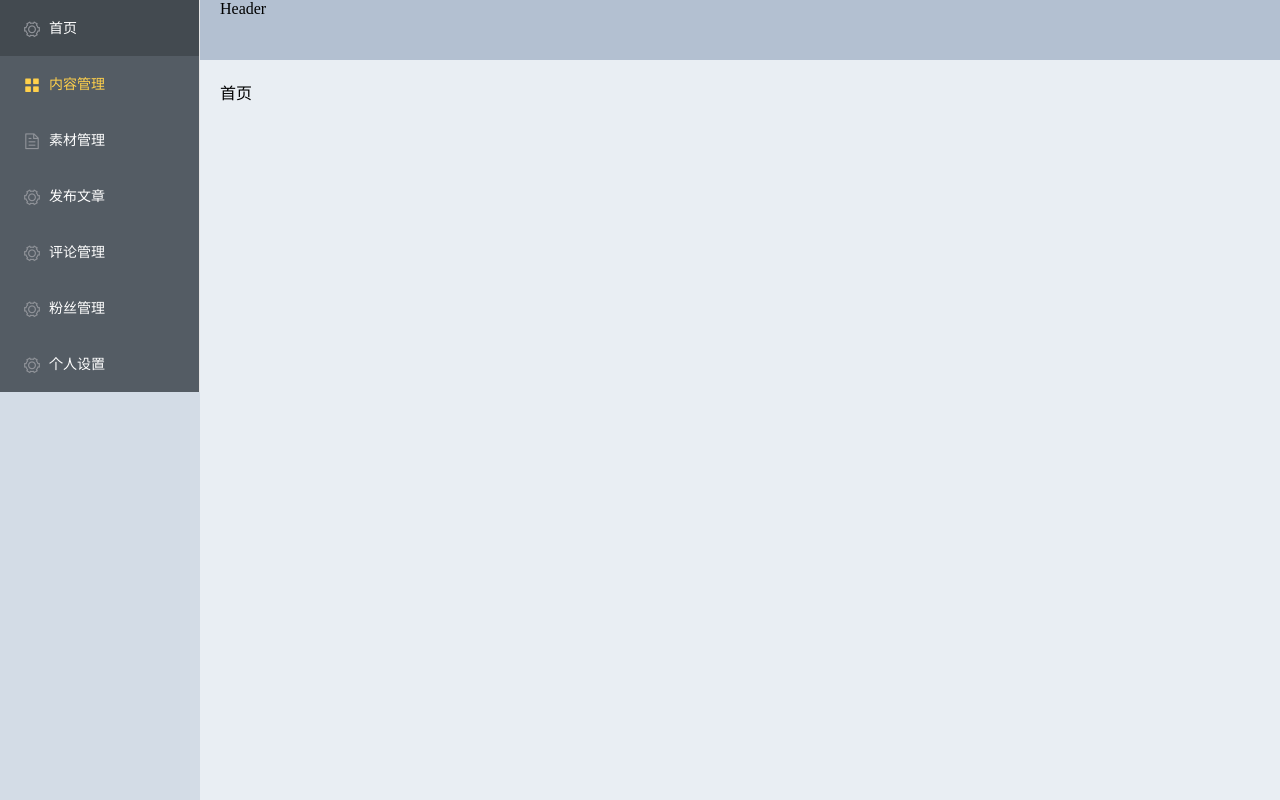
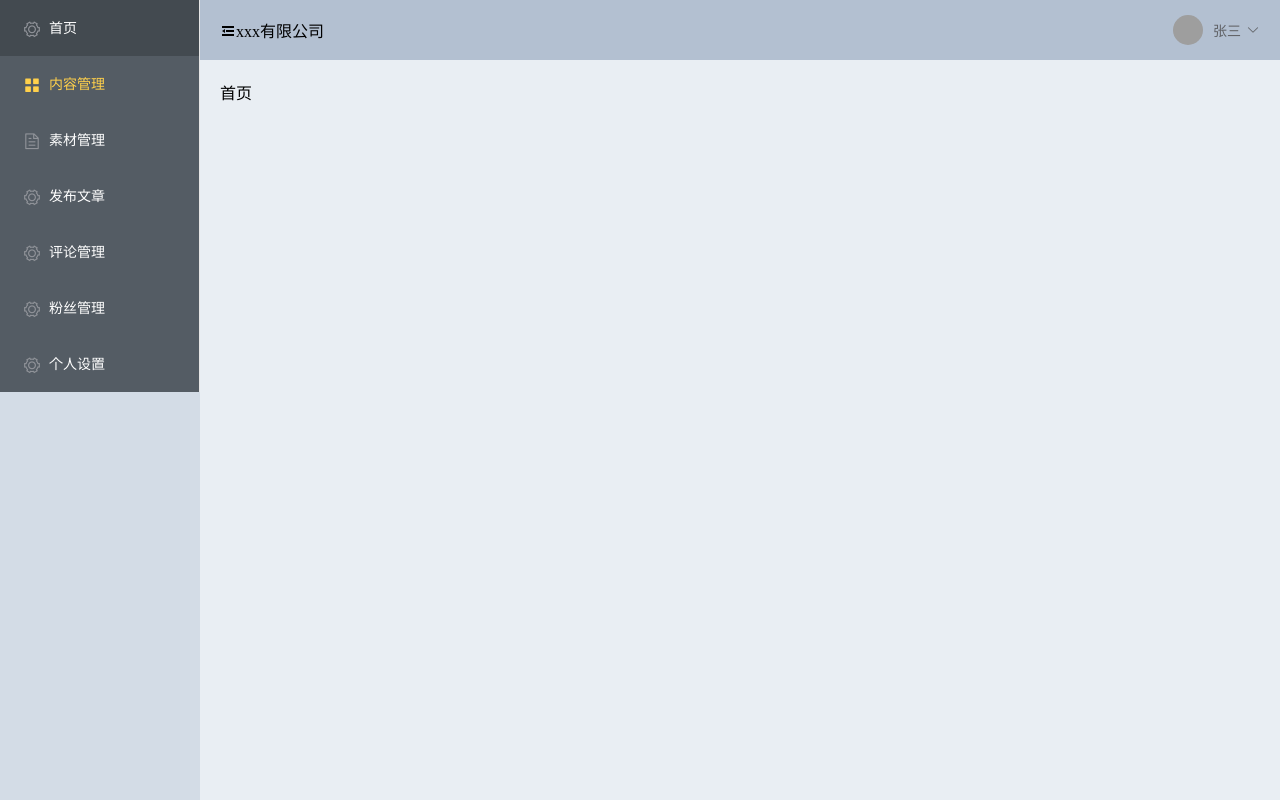
Before and after one commit to guoxiaolihd/my_toutiao_project_admin, a Vue app: page /#/ in a window 1280 px wide. Built offline with nearby package versions, Linux system fonts and the light colour scheme; grey boxes are pictures that could not be loaded.

Commit message:
add header

```diff
--- a/src/utils/request.js
+++ b/src/utils/request.js
@@ -10,8 +10,8 @@ import axios from 'axios'
 // 创建一个 axios 实例，说白了就是复制了一个 axios
 // 我们通过这个实例去发请求，把需要的配置配置给这个实例来处理
 const request = axios.create({
-  // baseURL: 'http://ttapi.research.itcast.cn/' // 请求的基础路径
-  baseURL: 'http://127.0.0.1:5000/'
+  baseURL: 'http://ttapi.research.itcast.cn/' // 请求的基础路径
+  // baseURL: 'http://127.0.0.1:5000/'
 })
 
 // 请求拦截器
--- /dev/null
+++ b/src/views/layout/components/header.vue
@@ -0,0 +1,56 @@
+<template>
+  <div class="header-container">
+    <div>
+      <i class="el-icon-s-fold"></i>
+      <span>xxx有限公司</span>
+    </div>
+    <el-dropdown>
+      <div class="avatar-wrap">
+        <img class="avatar" src="http://toutiao-img.itheima.net/FuyELvGh8jbise6dfoEr0W7luPLq" alt="">
+        <span>张三</span>
+        <i class="el-icon-arrow-down el-icon--right"></i>
+      </div>
+      <el-dropdown-menu slot="dropdown">
+        <el-dropdown-item>设置</el-dropdown-item>
+        <el-dropdown-item>退出</el-dropdown-item>
+      </el-dropdown-menu>
+    </el-dropdown>
+  </div>
+</template>
+
+<script>
+export default {
+  name: 'AppHeader',
+  components: {},
+  props: {},
+  data () {
+    return {}
+  },
+  computed: {},
+  watch: {},
+  created () {},
+  mounted () {},
+  methods: {}
+}
+</script>
+
+<style scoped lang="less">
+.header-container {
+  width: 100%;
+  height: 100%;
+  display: flex;
+  justify-content: space-between;
+  align-items: center;
+  border-bottom: 1px solid #ccc;
+  .avatar-wrap {
+    display: flex;
+    align-items: center;
+    .avatar {
+      width: 30px;
+      height: 30px;
+      border-radius: 50%;
+      margin-right: 10px;
+    }
+  }
+}
+</style>
--- a/src/views/layout/index.vue
+++ b/src/views/layout/index.vue
@@ -7,7 +7,9 @@
       <app-aside />
     </el-aside>
     <el-container>
-      <el-header class="header">Header</el-header>
+      <el-header class="header">
+        <app-header />
+      </el-header>
       <el-main class="main">
         <!-- 子路由出口 -->
         <router-view />
@@ -18,10 +20,12 @@
 
 <script>
 import AppAside from './components/aside'
+import AppHeader from './components/header'
 export default {
   name: 'LayoutIndex',
   components: {
-    AppAside
+    AppAside,
+    AppHeader
   },
   props: {},
   data () {
```
